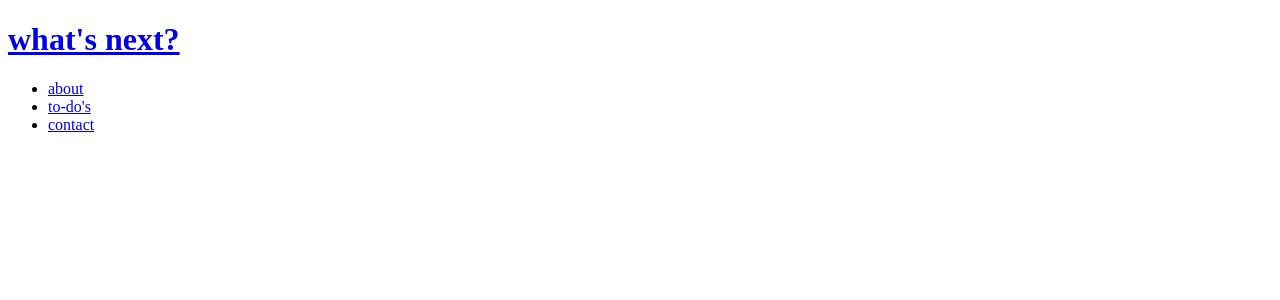
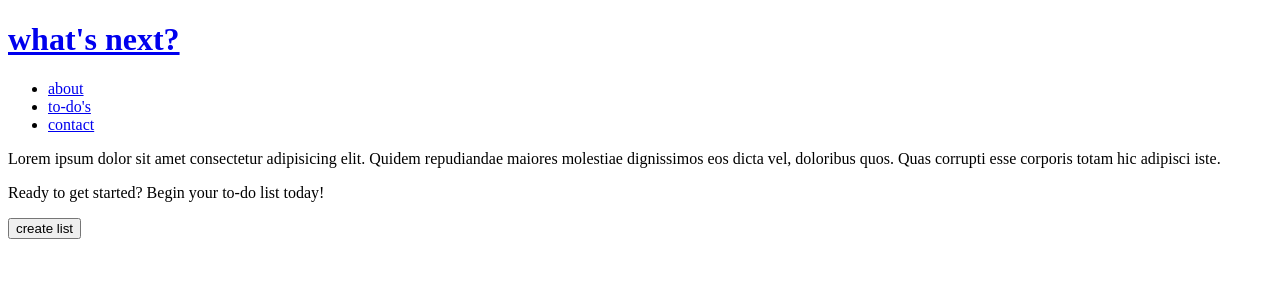
Before and after one commit to ericaxsnchz/whats-next-react-app, a React (Create React App) app: page /home in a window 1280 px wide. Shown: the top 300 px of the page. Built offline with nearby package versions, Linux system fonts and the light colour scheme.

Commit message:
app name and about page now in sync

```diff
--- a/src/App.js
+++ b/src/App.js
@@ -10,11 +10,11 @@ function App() {
       <header className="header">
             <Router>
             <h1>
-              <Link to="/home">what's next?</Link>
+              <Link to="/">what's next?</Link>
             </h1>
               <ul>
                 <li>
-                  <Link to="/home">about</Link>
+                  <Link to="/">about</Link>
                 </li>
                 <li>
                   <Link to="/to-do">to-do's</Link>
@@ -24,10 +24,10 @@ function App() {
                 </li>
               </ul>
               <Routes>
-                <Route path="/home" element={<Home />} />
+                <Route path="/" element={<Home />} />
                 <Route path="/to-do" element={<ToDo />} />
                 <Route path="/contact" element={<Contact />} />
-                <Route element={<Home />} />
+                <Route path="/" element={<Home />} />
               </Routes>
             </Router>
       </header>
```
